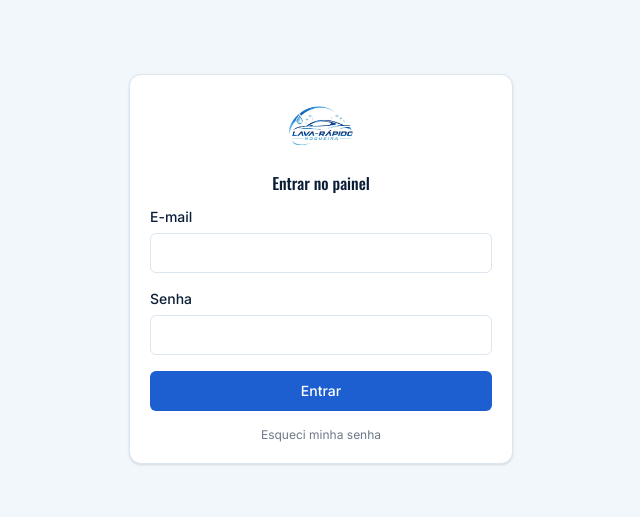
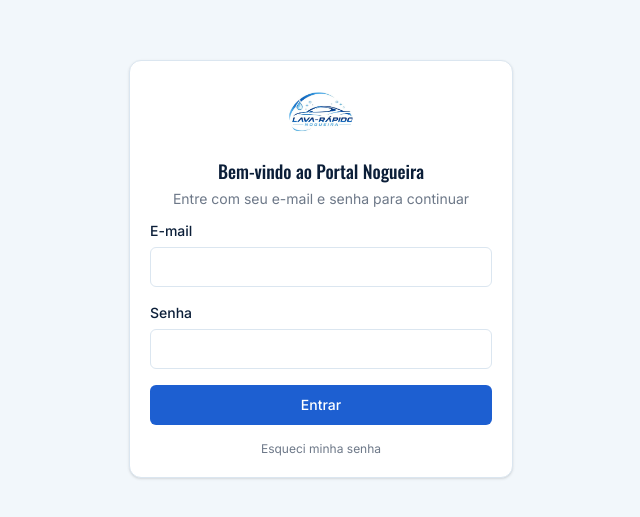
Before and after one commit to henriquemontoro/dashlavarapido, a React (Vite) app in the folder aula-front/: page /login in a window 1280 px wide. Shown: the part 131-648 px from the top of the page, without its empty margins (319-959 px from the left). Built offline with nearby package versions, Linux system fonts and the light colour scheme; no server answers.

Commit message:
Show welcome message on the login screen instead of generic title

```diff
--- a/aula-front/src/pages/LoginPage.tsx
+++ b/aula-front/src/pages/LoginPage.tsx
@@ -49,9 +49,10 @@ export function LoginPage() {
             alt="Lava-Rápido Nogueira"
             className="mb-2 h-16 w-16 rounded-full object-cover"
           />
-          <CardTitle className="normal-case tracking-normal text-base text-brand-ink">
-            Entrar no painel
+          <CardTitle className="normal-case tracking-normal text-lg text-brand-ink">
+            Bem-vindo ao Portal Nogueira
           </CardTitle>
+          <p className="text-sm text-brand-ink/60">Entre com seu e-mail e senha para continuar</p>
         </CardHeader>
         <CardContent>
           <form className="flex flex-col gap-4" onSubmit={handleSubmit}>
```
